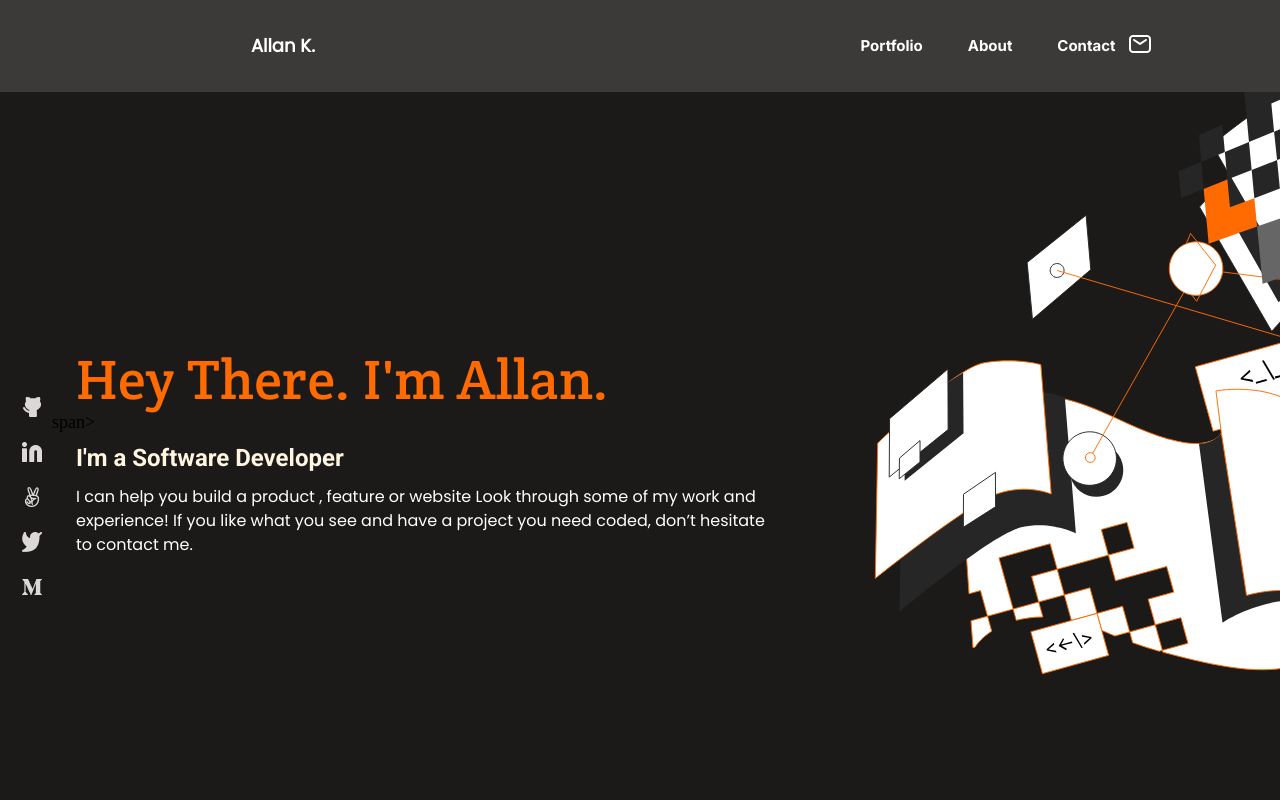
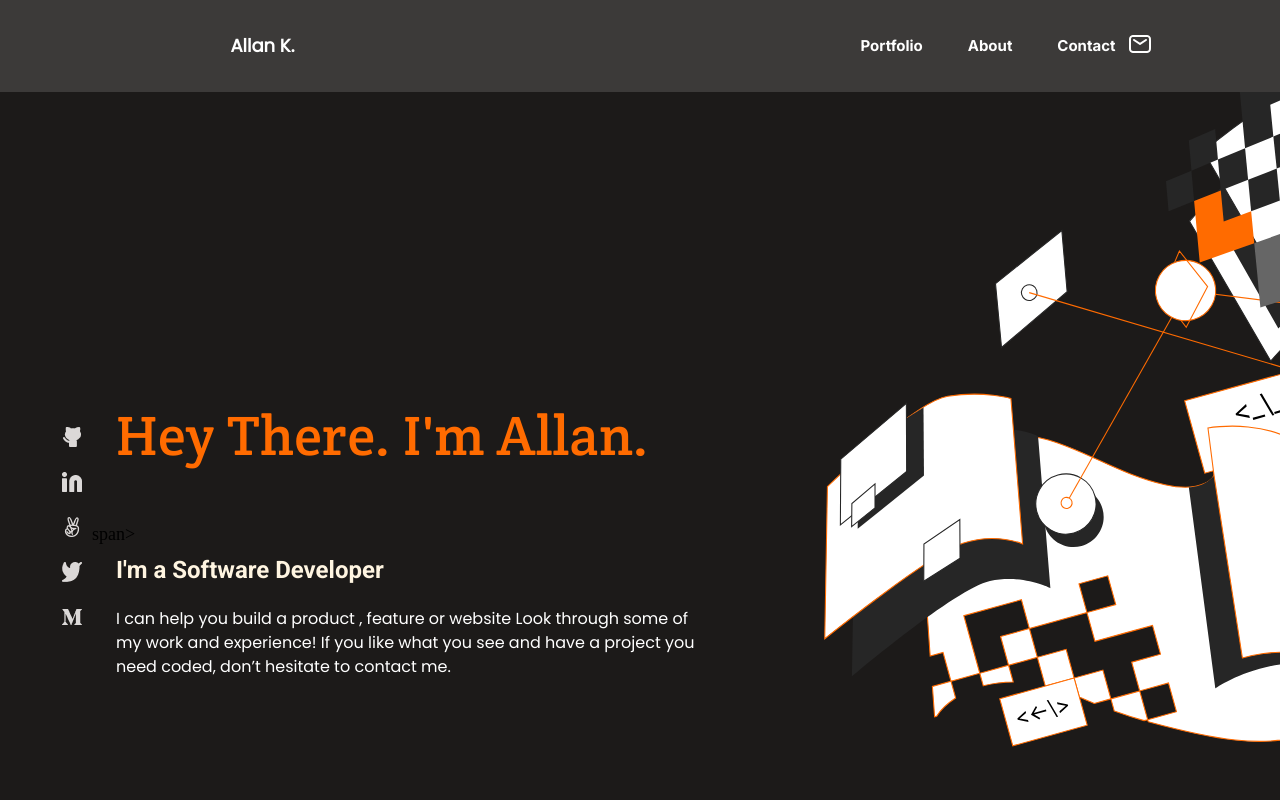
Before and after one commit to allenkays/Portfolio-setup-and-mobile-first, a website: page index.html in a window 1280 px wide. Shown: the top 800 px of the page. Drawn offline with Linux system fonts and the light colour scheme.

Commit message:
Remove overall padding and margin

```diff
--- a/desktop.css
+++ b/desktop.css
@@ -1,8 +1,5 @@
 @media screen and (min-width: 768px) {
   * {
-    padding: 0;
-    margin: 0;
-    color: var(--white);
     text-decoration: none;
     list-style-type: none;
   }
@@ -21,7 +18,7 @@
   }
 
   .logo {
-    margin-left: 12%;
+    margin-left: 10%;
   }
 
   .nav-links {
@@ -48,16 +45,12 @@
     text-decoration: none;
   }
 
-  .main {
-    display: block;
-  }
-
   .welcome {
     background-image: url("./assets/background/Illustration-header.svg");
     background-position-y: top;
     background-position-x: right;
     background-repeat: no-repeat;
-    background-size: 40%;
+    background-size: 45%;
     height: 100vh;
     width: 100%;
   }
@@ -67,8 +60,7 @@
     flex-direction: row-reverse;
     justify-items: flex-end;
     align-content: center;
-    gap: 0;
-    width: 60%;
+    width: 55%;
   }
 
   .contact-links {
@@ -104,6 +96,7 @@
   }
 
   .art {
+    width: 100%;
     margin-top: 24px;
     display: grid;
     grid-template-columns: repeat(3, 1fr);
@@ -132,7 +125,7 @@
     background-position-y: 10%;
     background-repeat: no-repeat;
     background-size: 50%;
-    height: 150vh;
+    height: 120vh;
   }
 
 
```
